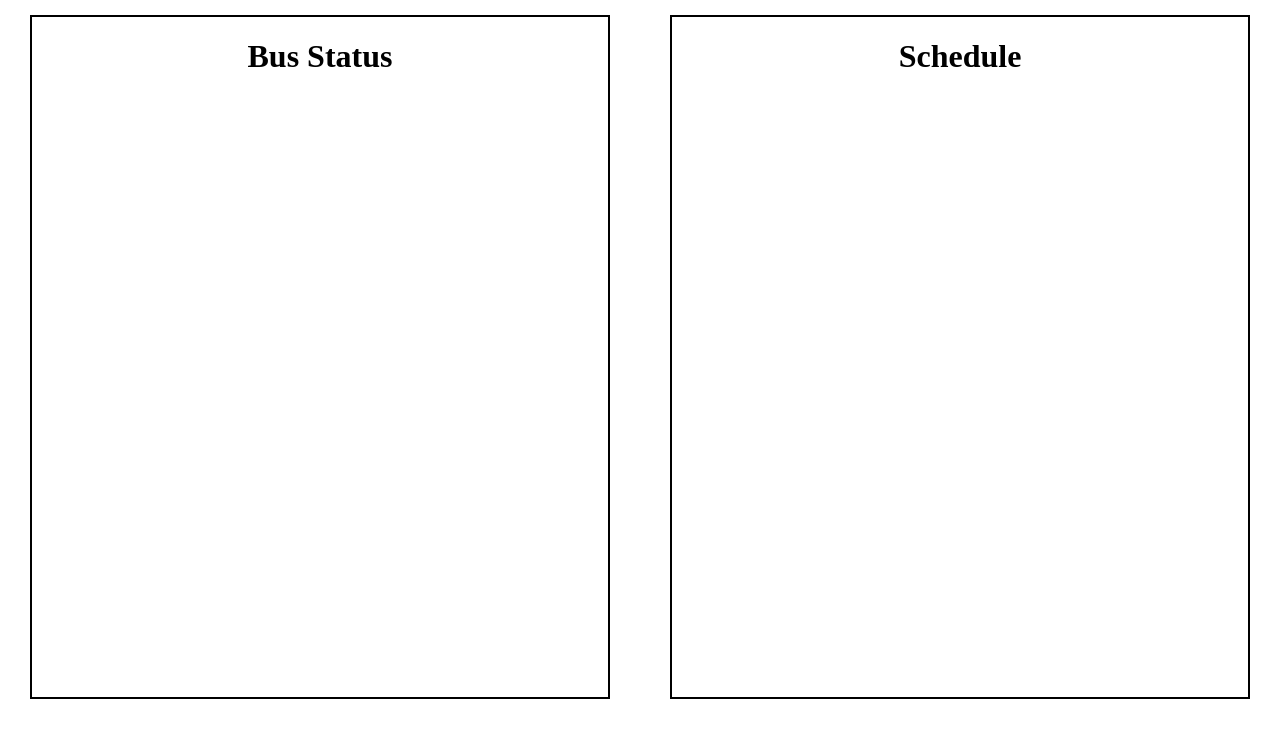
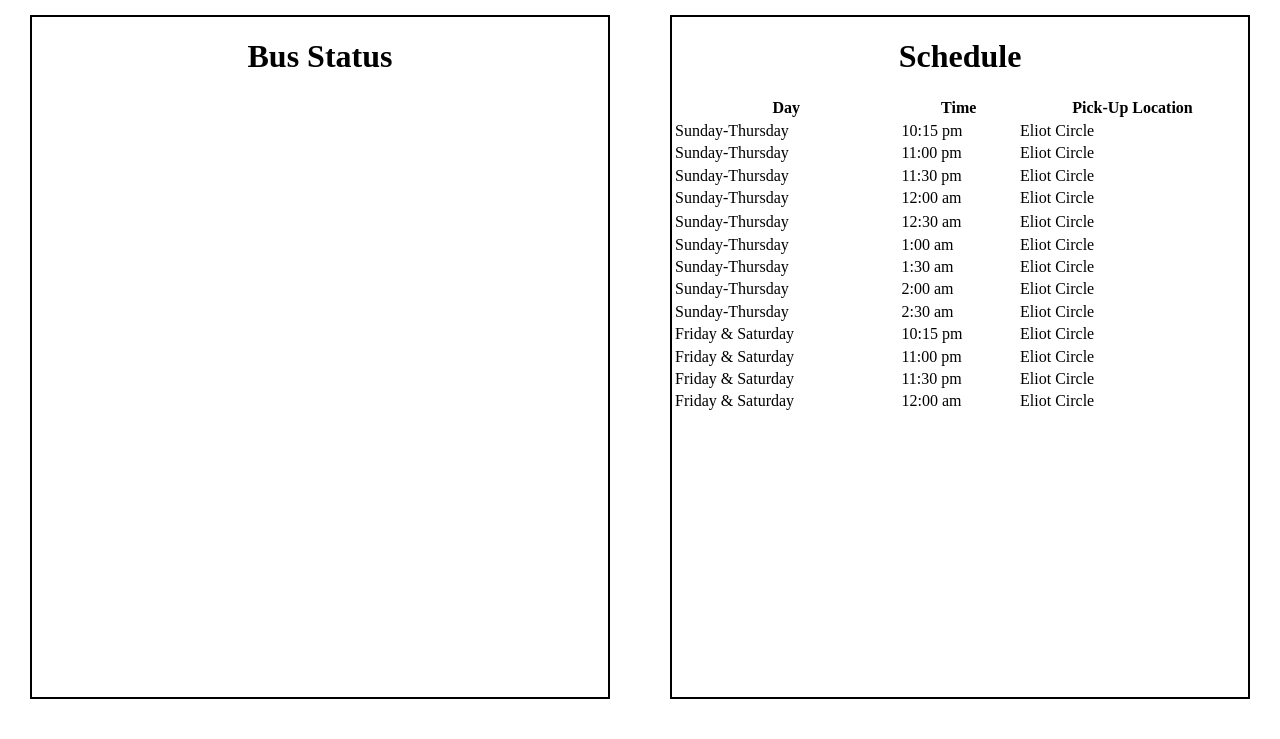
Before and after one commit to reed-college/nightbus, a Flask app: page /rider in a window 1280 px wide. Shown: the part 84-823 px from the top of the page. Run offline with Flask 2, Linux system fonts and the light colour scheme; some libraries are stand-ins or nearby versions.

Commit message:
Rider Schedule

```diff
--- a/nightbus-app/templates/rider.html
+++ b/nightbus-app/templates/rider.html
@@ -18,6 +18,77 @@
 			</div>
 			<div class="box">
 				<h1>Schedule</h1>
+				<table style="width:100%">
+				  <tr>
+				    <th>Day</th>
+				    <th>Time</th>
+				    <th>Pick-Up Location</th>
+				  </tr>
+				  <tr>
+				    <td>Sunday-Thursday</td>
+				    <td>10:15 pm</td>
+				    <td>Eliot Circle</td>
+				  </tr>
+				  <tr>
+				    <td>Sunday-Thursday</td>
+				    <td>11:00 pm</td>
+				    <td>Eliot Circle</td>
+				   </tr>
+				</tr>
+				    <td>Sunday-Thursday</td>
+				    <td>11:30 pm</td>
+				    <td>Eliot Circle</td>
+				  </tr>
+				  <tr>
+				    <td>Sunday-Thursday</td>
+				    <td>12:00 am</td>
+				    <td>Eliot Circle</td>
+				    <tr>
+				    </tr>
+				    <td>Sunday-Thursday</td>
+				    <td>12:30 am</td>
+				    <td>Eliot Circle</td>
+				  </tr>
+				  <tr>
+				    <td>Sunday-Thursday</td>
+				    <td>1:00 am</td>
+				    <td>Eliot Circle</td>
+				    <tr>
+				    <td>Sunday-Thursday</td>
+				    <td>1:30 am</td>
+				    <td>Eliot Circle</td>
+				  </tr>
+				  <tr>
+				    <td>Sunday-Thursday</td>
+				    <td>2:00 am</td>
+				    <td>Eliot Circle</td>
+				</tr>
+				<tr>
+				    <td>Sunday-Thursday</td>
+				    <td>2:30 am</td>
+				    <td>Eliot Circle</td>
+				  </tr>
+				  <tr>
+				    <td>Friday & Saturday</td>
+				    <td>10:15 pm</td>
+				    <td>Eliot Circle</td>
+				  </tr>
+				   <tr>
+				    <td>Friday & Saturday</td>
+				    <td>11:00 pm</td>
+				    <td>Eliot Circle</td>
+				  </tr>
+				  <tr>
+				    <td>Friday & Saturday</td>
+				    <td>11:30 pm</td>
+				    <td>Eliot Circle</td>
+				  </tr>
+				   <tr>
+				    <td>Friday & Saturday</td>
+				    <td>12:00 am</td>
+				    <td>Eliot Circle</td>
+				  </tr>
+				</table>
 			</div>
 		</div>
 
```
